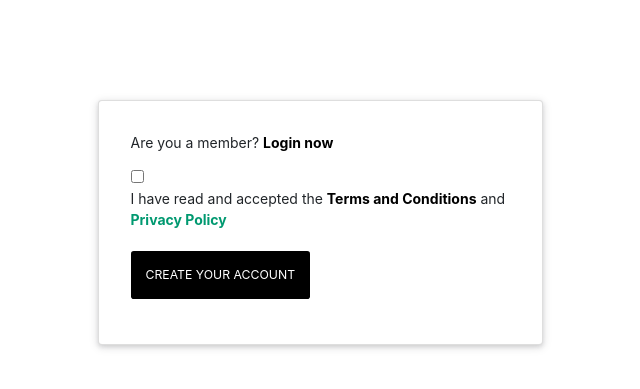
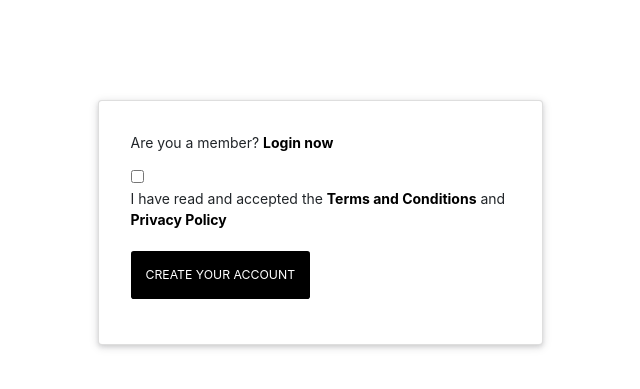
Before and after one commit to Moses-254-Mugo/M-Pap, a Django app: template chats/templates/registration/registration_form.html in a window 1280 px wide. Shown: the top 389 px of the page, without its empty margins (367-1007 px from the left). Run offline with Django 3.2, Linux system fonts and the light colour scheme; the template is opened without the code that fills it, so the values that code supplies are empty; some libraries are stand-ins or nearby versions.

Commit message:
Change file

```diff
--- a/chats/templates/registration/registration_form.html
+++ b/chats/templates/registration/registration_form.html
@@ -16,7 +16,7 @@
             {% csrf_token %}
             {% bootstrap_form  form  %}
             <input type="checkbox" name="" id="" required>
-            <label for="vehicle1"> I have read and accepted the <strong  style="color: #000;">Terms and Conditions</strong> and <strong  style="color: #009970;">Privacy Policy</strong></label>
+            <label for="vehicle1"> I have read and accepted the <strong  style="color: #000;">Terms and Conditions</strong> and <strong  style="color: #000;">Privacy Policy</strong></label>
             <div class="form-group pt-3 d-grid gap-2">
               <input type="submit" style="background: #000;" class="btn  btn-sm p-3 text-white" value="CREATE YOUR ACCOUNT">
             </div>
```
